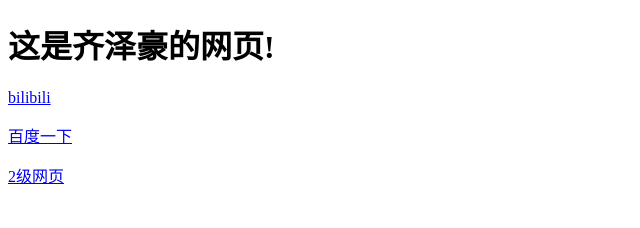
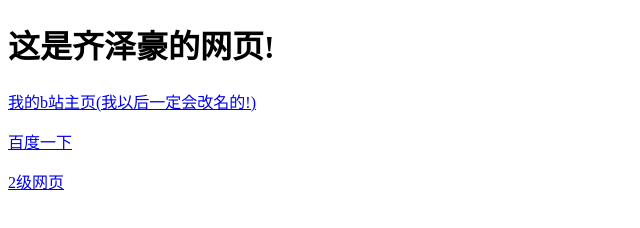
Before and after one commit to qizehao2011/qizehao2011.github.io, a plain HTML site: page index.html in a window 1280 px wide. Shown: the whole page, without its empty margins (0-640 px from the left). Drawn offline with Linux system fonts and the light colour scheme.

Commit message:
Add files via upload

```diff
--- a/index.html
+++ b/index.html
@@ -5,7 +5,9 @@
     </head>
     <body>
     <h1>这是齐泽豪的网页!</h1>
-    <a href ="http://bilibili.com" target="_blank">bilibili</a>
+    <a href ="https://space.bilibili.com/1549785412?spm_id_from=333.337.0.0" target="_blank">
+        我的b站主页(我以后一定会改名的!)
+    </a>
     <p>                            </p>
     <a href ="http://baidu.com" target="_blank">百度一下</a>
     <p></p>
```
